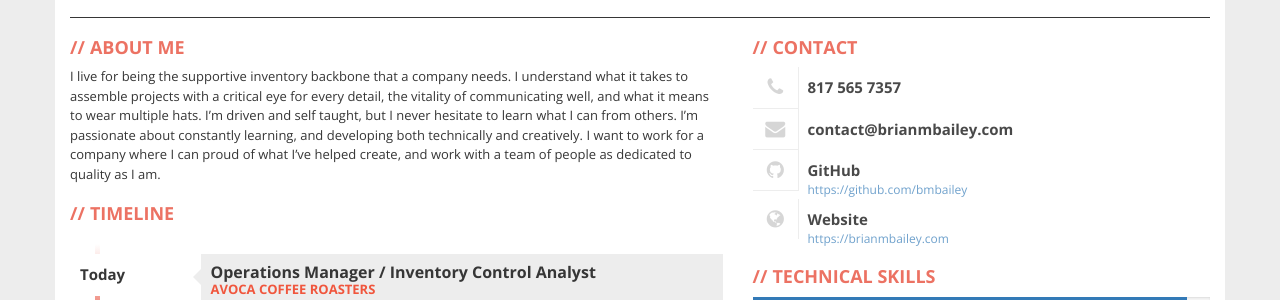
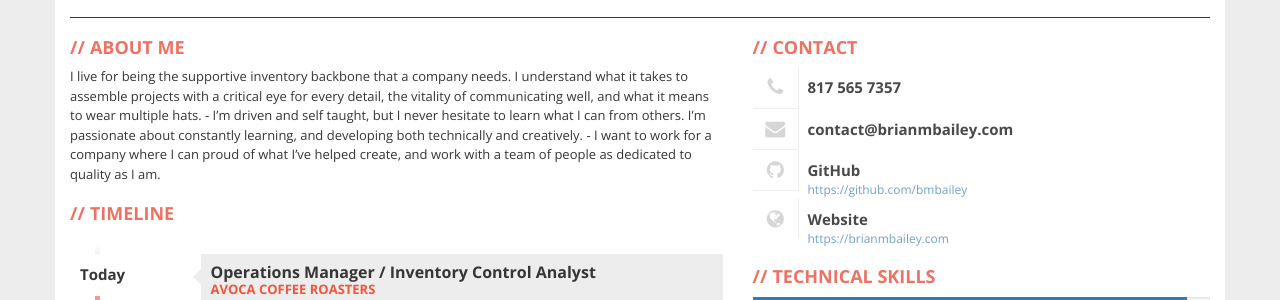
Before and after one commit to Bmbailey/Resume, a Jekyll site: the page built from index.html, in a window 1280 px wide. Shown: the part 255-555 px from the top of the page. Built offline with Jekyll 4.4.1, drawn with Linux system fonts in a browser that asks for light colours; nearby versions of some CDN libraries.

Commit message:
Paragraph syntax?

```diff
--- a/_data/about.yml
+++ b/_data/about.yml
@@ -1,5 +1,5 @@
 I live for being the supportive inventory backbone that a company needs. I understand what it takes to assemble projects with a critical eye for every detail, the vitality of communicating well, and what it means to wear multiple hats.
 
-I’m driven and self taught, but I never hesitate to learn what I can from others. I’m passionate about constantly learning, and developing both technically and creatively.
+- I’m driven and self taught, but I never hesitate to learn what I can from others. I’m passionate about constantly learning, and developing both technically and creatively.
 
-I want to work for a company where I can proud of what I’ve helped create, and work with a team of people as dedicated to quality as I am.
+- I want to work for a company where I can proud of what I’ve helped create, and work with a team of people as dedicated to quality as I am.
```
